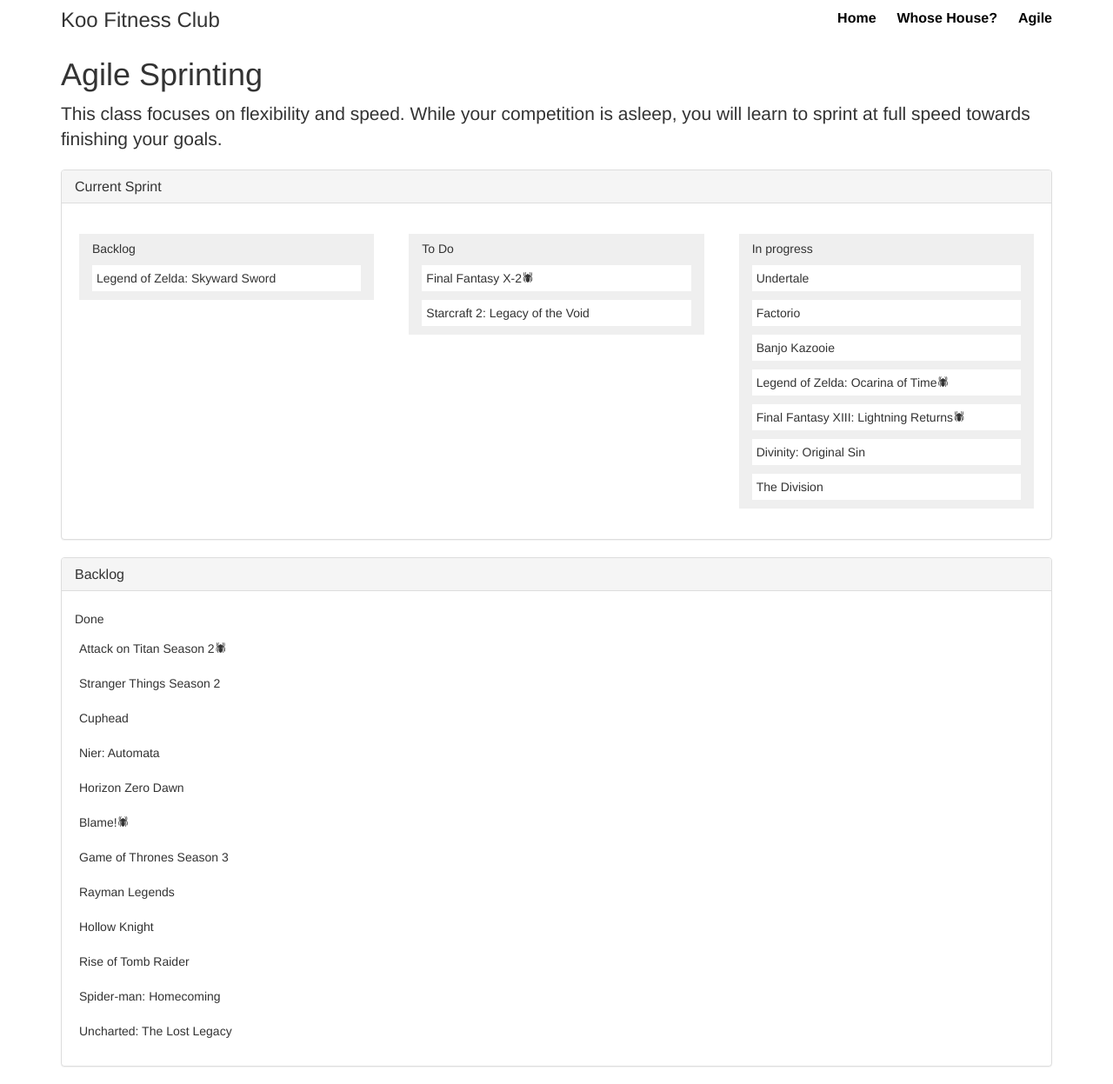
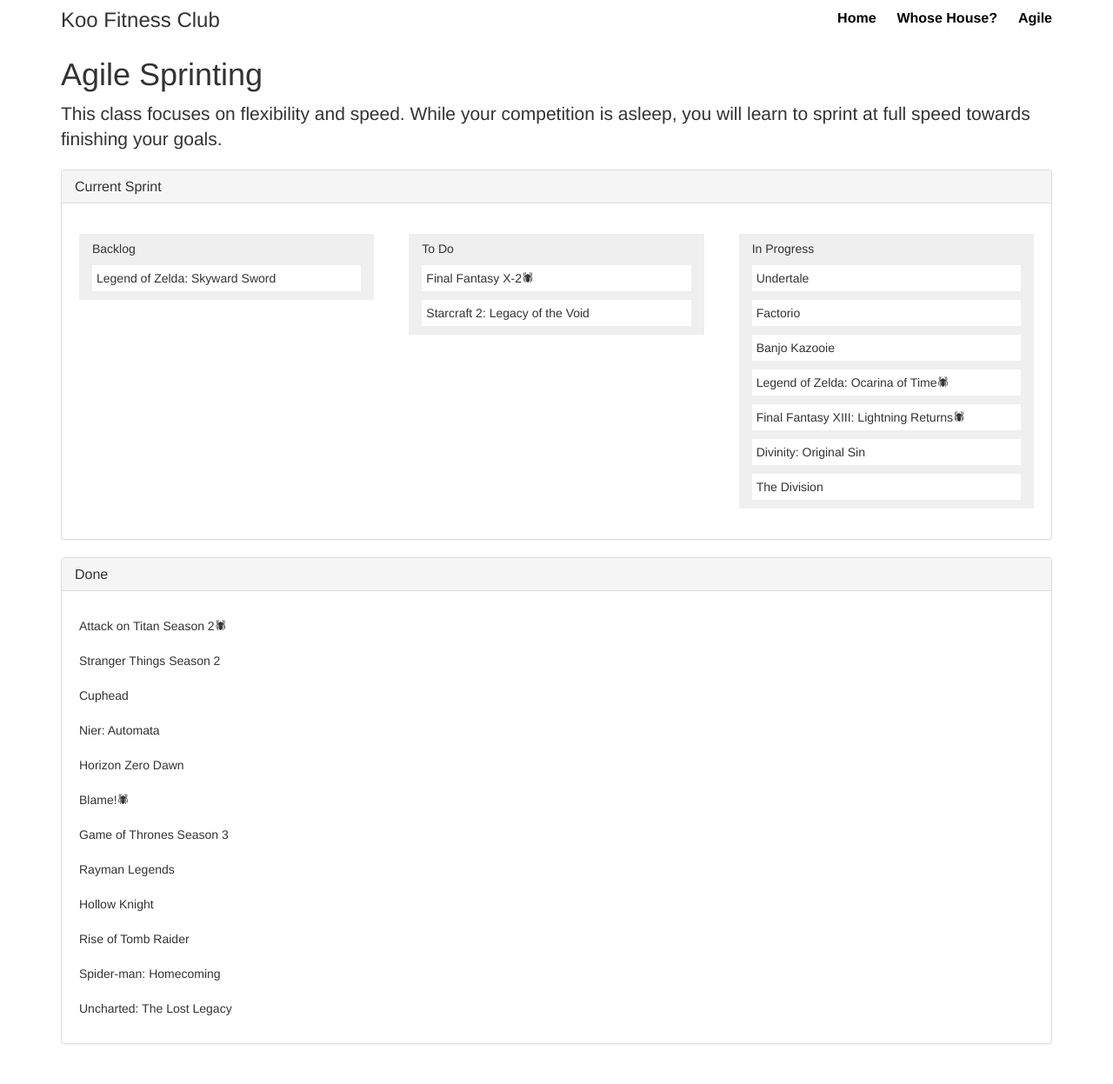
Before and after one commit to gkoo/koofitness.club, a Jekyll site: the page agile.html, which Jekyll copies as it is, in a window 1280 px wide. Shown: the whole page at 87% size. Built offline with Jekyll 4.4.1, drawn with Linux system fonts in a browser that asks for light colours; after the commit the page ends 1221 px from its top, so only the background shows below that.

Commit message:
code review feedback

```diff
--- a/agile.html
+++ b/agile.html
@@ -61,7 +61,7 @@
                   <div class="tasks"></div>
                 </div>
                 <div id="in-progress" class="sprint-col col-sm-4">
-                  <h5>In progress</h5>
+                  <h5>In Progress</h5>
                   <div class="tasks"></div>
                 </div>
               </div>
@@ -70,11 +70,10 @@
 
           <div class="panel panel-default">
             <div class="panel-heading">
-              <h1 class="panel-title">Backlog</h1>
+              <h1 class="panel-title">Done</h1>
             </div>
             <div class="panel-body">
               <div id="completed">
-                <h5>Done</h5>
                 <div class="tasks"></div>
               </div>
             </div>
```
